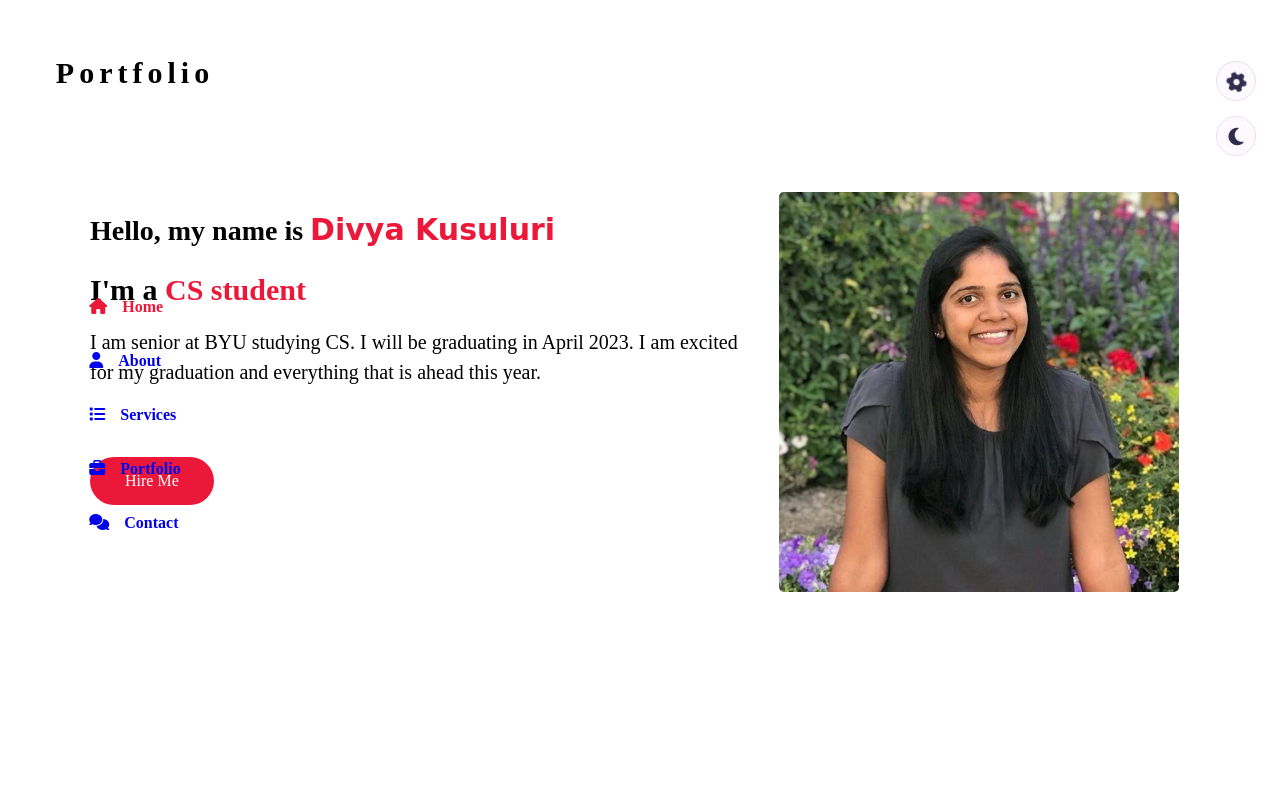
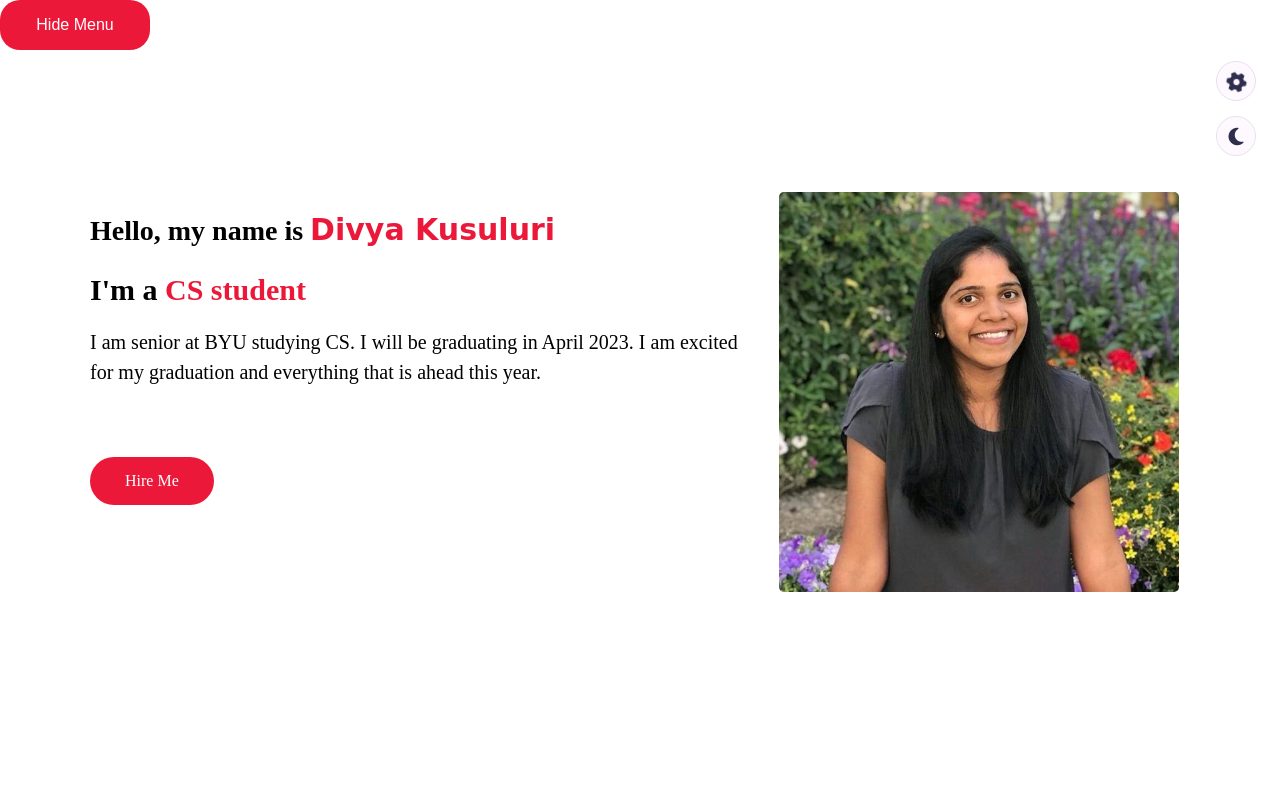
Before and after one commit to divya2niky/CS260_StartUp, a plain HTML site: page StartUp/index.html in a window 1280 px wide. Shown: the top 800 px of the page. Drawn offline with nearby package versions, Linux system fonts and the light colour scheme; a web font is replaced by a local one.

Commit message:
added hide menu option

```diff
--- a/StartUp/index.html
+++ b/StartUp/index.html
@@ -26,6 +26,9 @@
         <main>
         <div class="main-container">
             <!--Aside Start-->
+
+            <button onclick= openMenu()
+            class = "button"> Hide Menu</button>
             <div class="aside">
                 <div class ="logo">
                     <a > Portfolio</a>
@@ -445,6 +448,24 @@
         <script src="https://cdnjs.cloudflare.com/ajax/libs/typed.js/2.0.12/typed.min.js" referrerpolicy="no-referrer"></script>
         <script src = "script.js"></script>
         <script src = "style-switcher.js"></script>
+        <script>
+        let open=false;
+        function openMenu(){
+            if(open){
+                open=false;
+            }
+            else{
+                open=true;
+            }
+            const sidebarMenu = document.querySelector(".aside");
+            if(open){
+                sidebarMenu.style.display = "flex";
+            }
+            else{
+                sidebarMenu.style.display = "none";
+            }
+
+        }</script>
 
 
     </body>
--- a/StartUp/style.css
+++ b/StartUp/style.css
@@ -178,6 +178,8 @@ footer a {
 }
 
 /*aside*/
+
+
 .aside
 {
     width: 270px;
@@ -188,7 +190,7 @@ footer a {
     padding: 30px;
     height: 100%;
     border-right: 1px solid var(--bg-black-50);
-    display: flex;
+    display: none;
     justify-content: center;
     align-items: center;
     z-index: 10;
@@ -217,6 +219,30 @@ footer a {
 {
     font-family: 'Clicker Script', cursive;
     font-size: 40px;
+}
+
+.button
+{
+
+    width: 150px;
+    height: 50px;
+    z-index: 11;
+    position: fixed;
+    top: 0;
+    left: 0.1;
+    font-size: 16px;
+    font-weight: 500;
+    padding: 12px 12px;
+    color: white;
+    border-radius: 20px;
+    display: inline-block;
+    white-space: nowrap;
+    border: none;
+    background: var(--skin-color);
+    transition: all 0.3s ease;
+
+
+
 }
 
 /* can remove this
```
